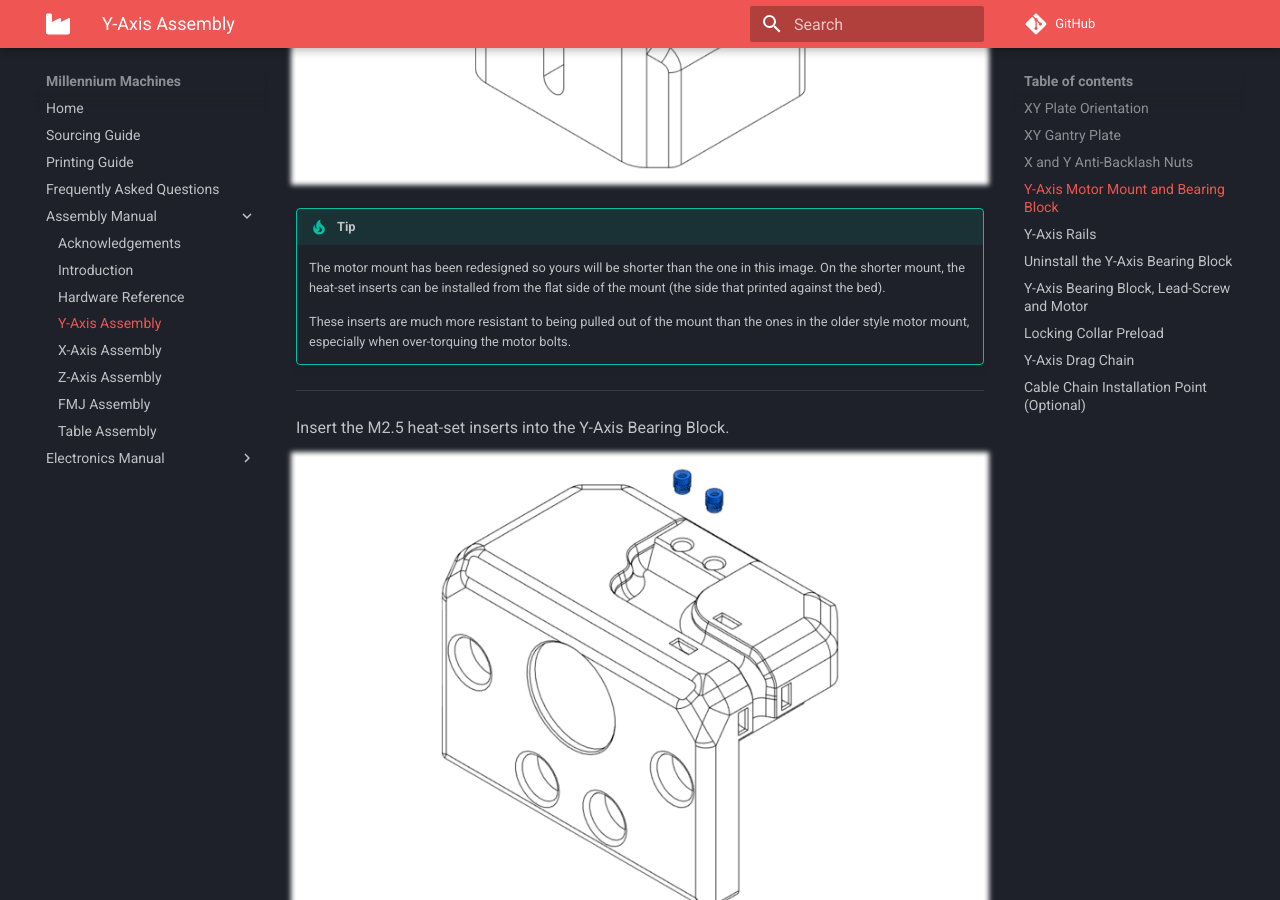
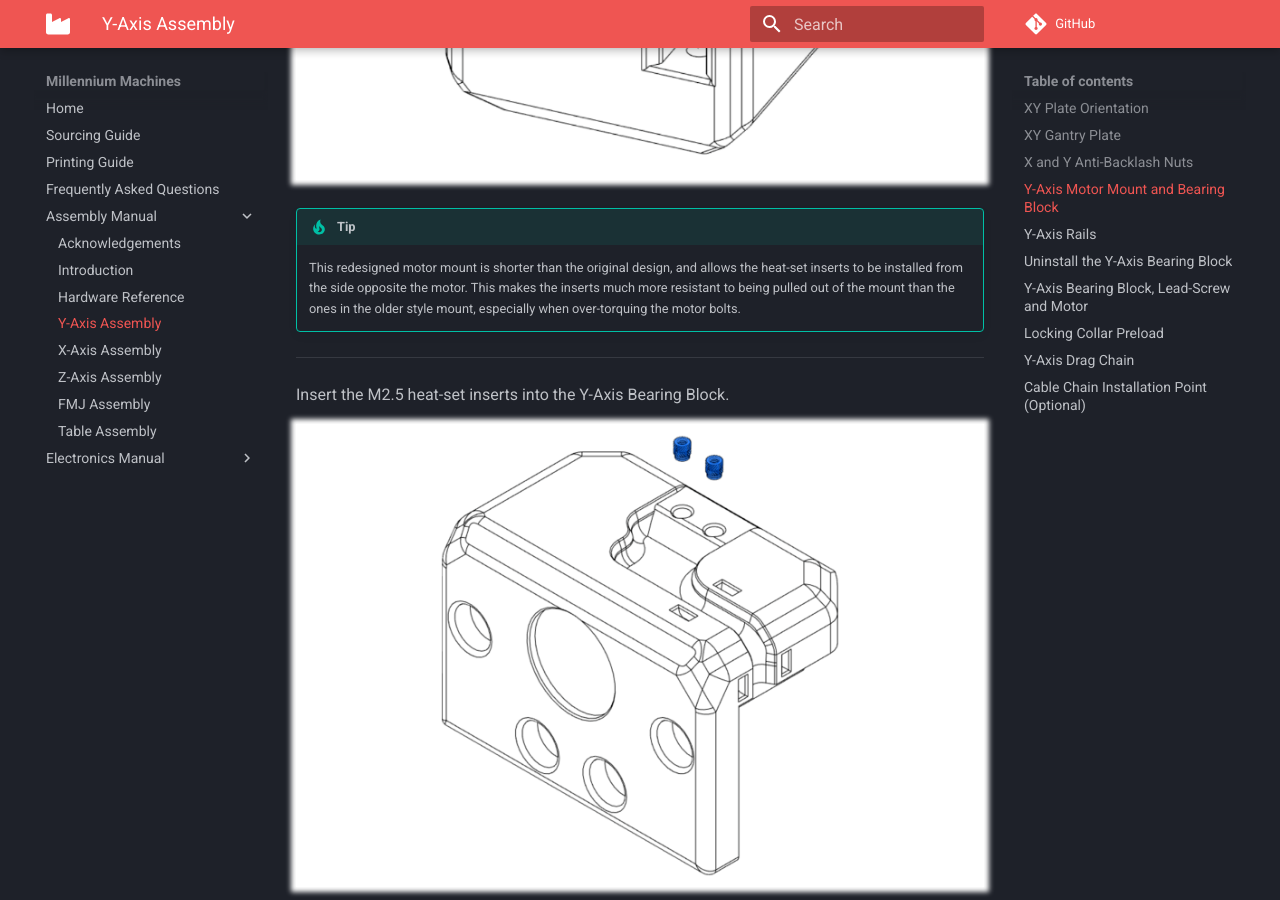
Before and after one commit to MillenniumMachines/Milo-v1.5, an MkDocs documentation site: the page built from docs/assembly_manual/chapters/y_axis_assembly.md, in a window 1280 px wide and 900 px high, scrolled down 9931 px. Built offline with MkDocs 1.6.1 and Material for MkDocs 9.7.7, drawn with Linux system fonts in a browser that asks for light colours; comment, search, counter and statistics services are not loaded.

Commit message:
Update Y motor mount image
Also update assembly instructions.

Signed-off-by: Ben Agricola <ben+git@agrico.la>

```diff
--- a/docs/assembly_manual/chapters/y_axis_assembly.md
+++ b/docs/assembly_manual/chapters/y_axis_assembly.md
@@ -155,9 +155,7 @@ Insert the M5 heat-set inserts into the Y-Axis Motor Mount.
 ![insert the M5 heat-set inserts in the Y-Axis Motor Mount](../img/y_axis_assembly/y_axis_step_12.png){: .shadow}
 
 !!! tip
-    The motor mount has been redesigned so yours will be shorter than the one in this image. On the shorter mount, the heat-set inserts can be installed from the flat side of the mount (the side that printed against the bed).
-
-    These inserts are much more resistant to being pulled out of the mount than the ones in the older style motor mount, especially when over-torquing the motor bolts.
+    This redesigned motor mount is shorter than the original design, and allows the heat-set inserts to be installed from the side opposite the motor. This makes the inserts much more resistant to being pulled out of the mount than the ones in the older style mount, especially when over-torquing the motor bolts.
 
 ---
 
```
Also changed, not shown: docs/assembly_manual/img/y_axis_assembly/y_axis_step_12.png.
